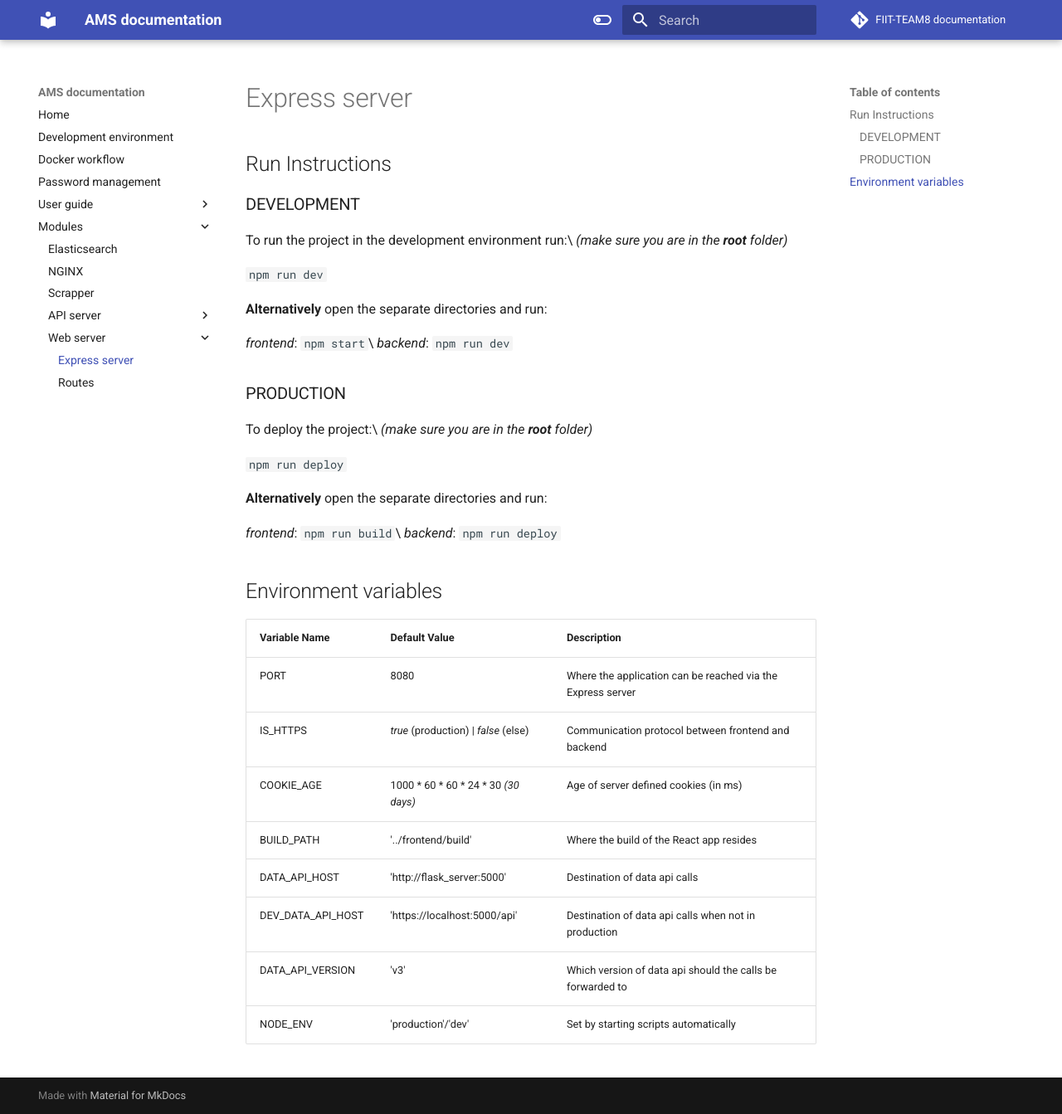
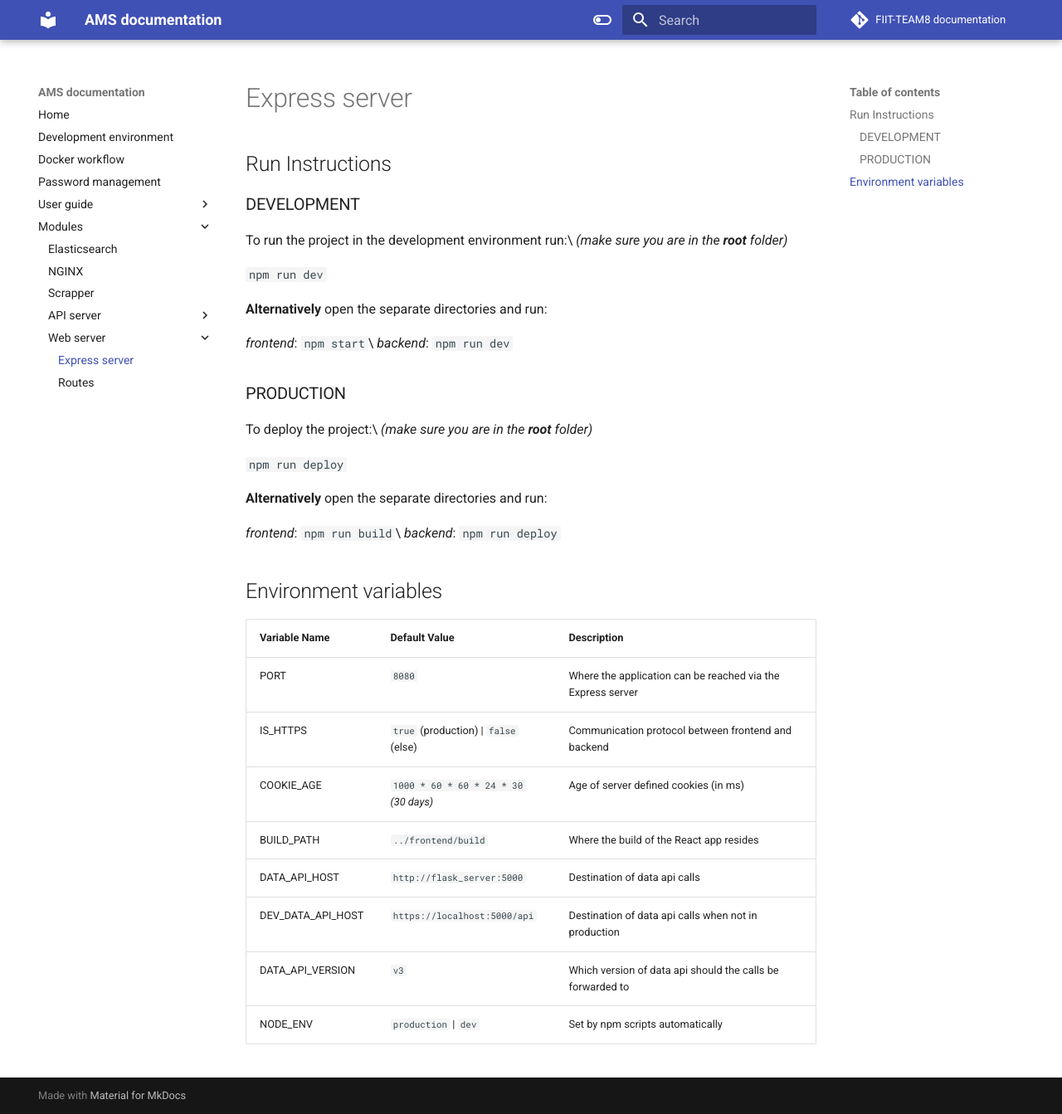
Before and after one commit to FIIT-TEAM8/team_documentation, an MkDocs documentation site: the page built from docs/modules/Web server/express server.md, in a window 1280 px wide and 1343 px high. Shown: the whole window at 83% size. Built offline with MkDocs 1.6.1 and Material for MkDocs 9.7.7, drawn with Linux system fonts in a browser that asks for light colours; comment, search, counter and statistics services are not loaded.

Commit message:
Update express server.md

```diff
--- a/docs/modules/Web server/express server.md
+++ b/docs/modules/Web server/express server.md
@@ -27,11 +27,11 @@ _(make sure you are in the **root** folder)_
 
 | Variable Name | Default Value | Description |
 | ------------- | ------------- | ----------- |
-| PORT  | 8080  | Where the application can be reached via the Express server |
-| IS_HTTPS  | _true_ (production) \| _false_ (else) | Communication protocol between frontend and backend |
-| COOKIE_AGE | 1000 * 60 * 60 * 24 * 30 _(30 days)_ | Age of server defined cookies (in ms) |
-| BUILD_PATH | '../frontend/build' | Where the build of the React app resides |
-| DATA_API_HOST | 'http://flask_server:5000' | Destination of data api calls |
-| DEV_DATA_API_HOST | 'https://localhost:5000/api' | Destination of data api calls when not in production |
-| DATA_API_VERSION | 'v3' | Which version of data api should the calls be forwarded to |
-| NODE_ENV | 'production'/'dev' | Set by starting scripts automatically |
+| PORT  | `8080`  | Where the application can be reached via the Express server |
+| IS_HTTPS  | `true` (production) \| `false` (else) | Communication protocol between frontend and backend |
+| COOKIE_AGE | `1000 * 60 * 60 * 24 * 30` _(30 days)_ | Age of server defined cookies (in ms) |
+| BUILD_PATH | `../frontend/build` | Where the build of the React app resides |
+| DATA_API_HOST | `http://flask_server:5000` | Destination of data api calls |
+| DEV_DATA_API_HOST | `https://localhost:5000/api` | Destination of data api calls when not in production |
+| DATA_API_VERSION | `v3` | Which version of data api should the calls be forwarded to |
+| NODE_ENV | `production` \| `dev` | Set by npm scripts automatically |
```
